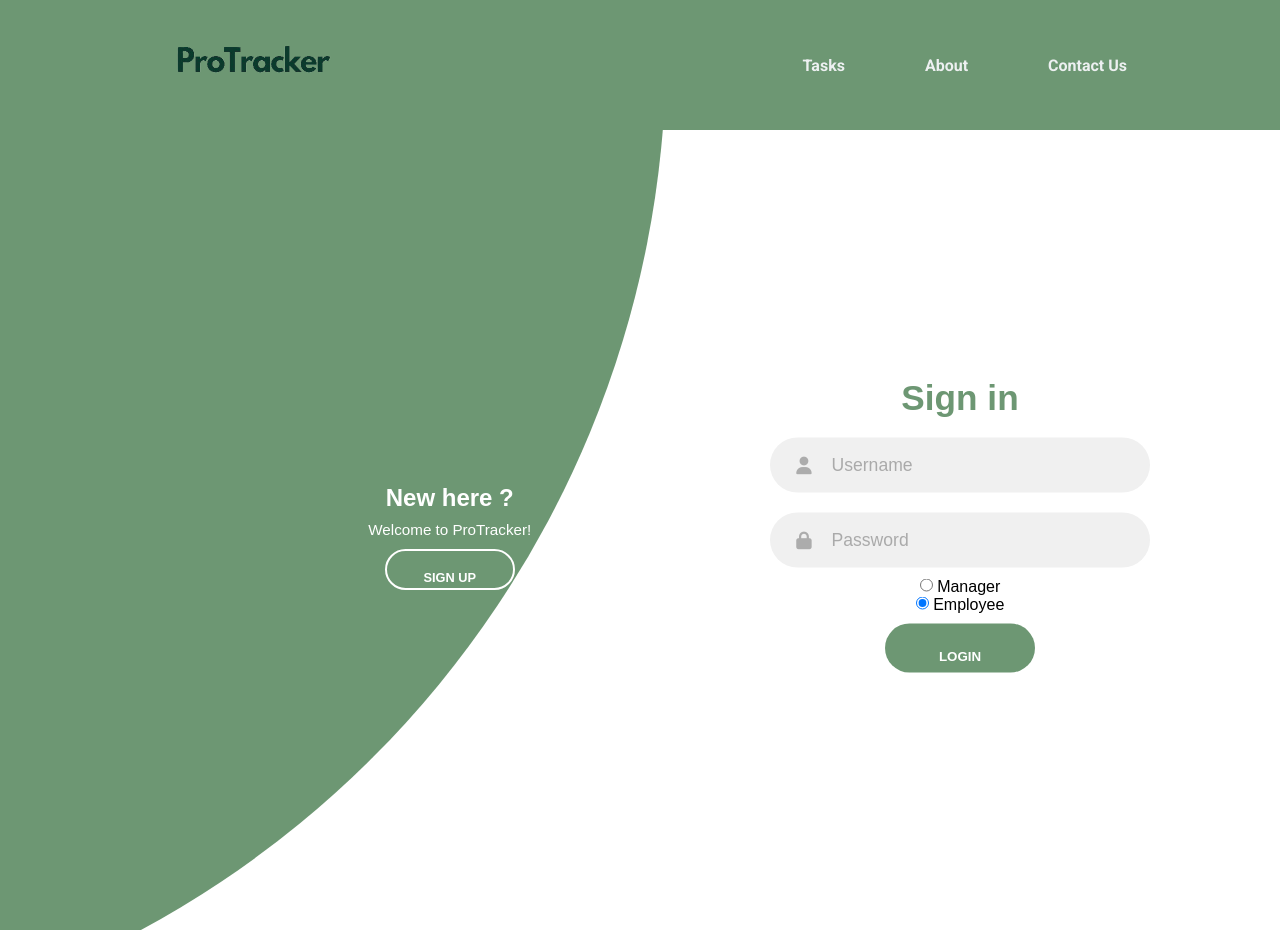
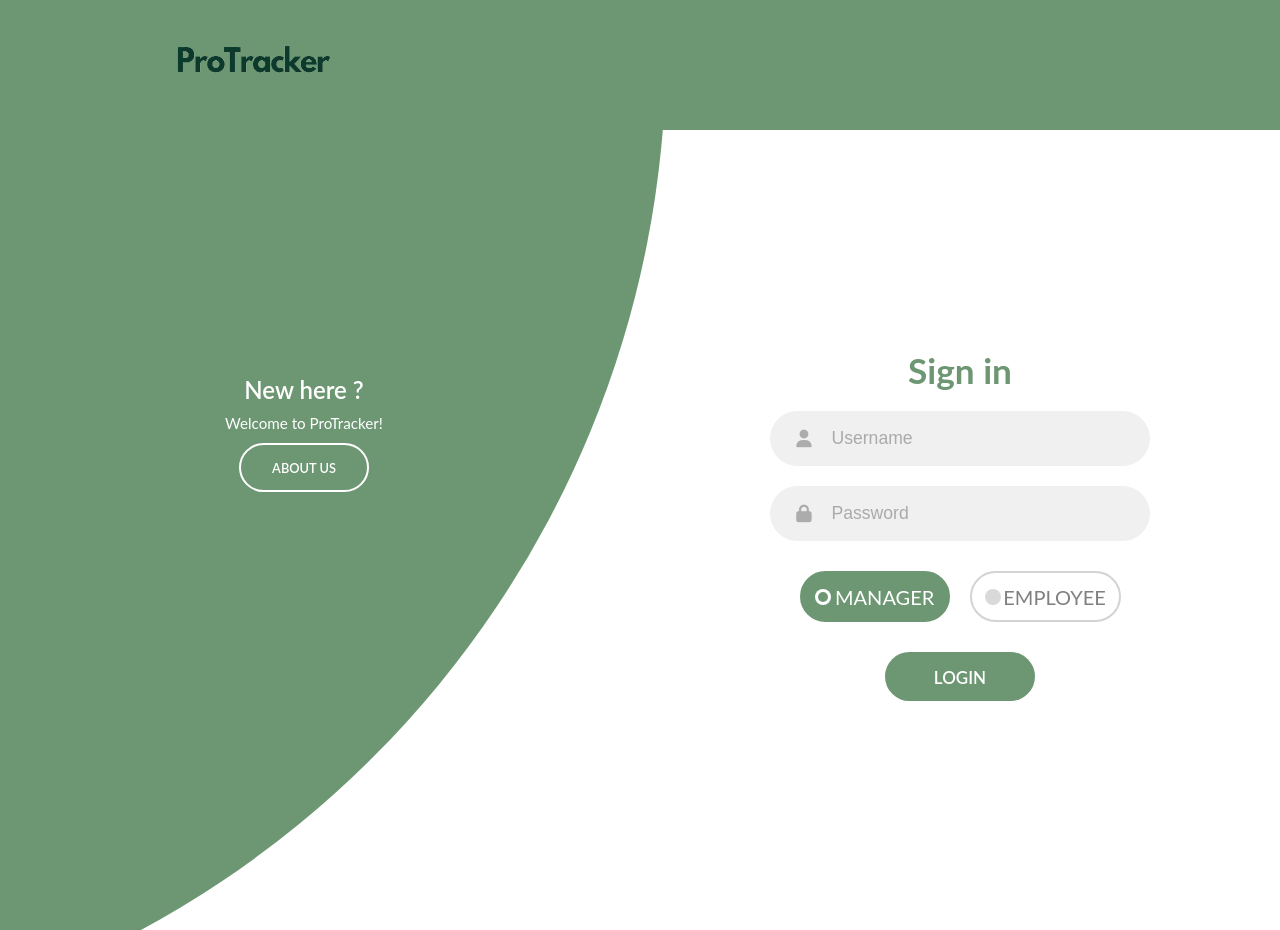
Before and after one commit to roygeorgekala/ProTracker, a Django app: page /login/ in a window 1280 px wide. Run offline with Django 3.2, Linux system fonts and the light colour scheme; some libraries are stand-ins or nearby versions.

Commit message:
changes to login page

```diff
--- a/ProTracker/app/static/css/login.css
+++ b/ProTracker/app/static/css/login.css
@@ -1,3 +1,7 @@
+  body{
+    overflow: hidden;
+  }
+
 * {
     margin: 0;
     padding: 0;
@@ -17,15 +21,26 @@
     overflow: hidden;
   }
 
+.text-left{
+  align-items: left;
+  margin-top: 20px;
+  margin-bottom: 20px;
+  width: 50%;
+  height: 50%;
+  top: 12;
+  left: 12;
+  padding: 155px;
+  align-items: left;
+}
   .forms-container {
-    position: absolute;
+    position: right;
     width: 100%;
     height: 100%;
     top: 0;
     left: 0;
   }
 
-  .signin-signup {
+  .signin-aboutus {
     position: absolute;
     top: 50%;
     transform: translate(-50%, -50%);
@@ -142,9 +157,11 @@
     text-align: center;
     text-decoration: none;
     font-weight: 600;
+    font-size: 17px;
     margin: 10px 0;
     cursor: pointer;
     transition: 0.5s;
+    padding-bottom: 30px;
     padding-top: 15px;
   }
 
@@ -192,12 +209,16 @@
   }
 
   .left-panel {
+    align-items: center;
     pointer-events: all;
+    margin-bottom: 206px;
     padding: 3rem 17% 2rem 12%;
   }
 
   .right-panel {
+    align-items: center;
     pointer-events: none;
+    margin-bottom: 206px;
     padding: 3rem 12% 2rem 17%;
   }
 
@@ -220,10 +241,12 @@
 
   .btn.transparent {
     margin: 0;
+    align-items: center;
     background: none;
     border: 2px solid #fff;
     width: 130px;
     height: 41px;
+    font-size: 17px;
     font-weight: 600;
     font-size: 0.8rem;
   }
@@ -395,8 +418,94 @@
       left: 50%;
     }
 
-    .container.sign-up-mode:before {
+    .container.about-us-mode:before {
       bottom: 28%;
       left: 50%;
     }
   }
+
+
+*{
+  margin: 0;
+  padding: 0;
+  box-sizing: border-box;
+  font-family: 'Lato', sans-serif;
+}
+/* html,body{
+  display: grid;
+  height: 100%;
+  place-items: center;
+  background: #0069d9;
+  font-family: 'Lato', sans-serif;
+} */
+.wrapper{
+  display: inline-flex;
+  background: #fff;
+  height: 91px;
+  width: 371px;
+  align-items: center;
+  justify-content: space-evenly;
+  border-radius: 5px;
+  padding: 20px 15px;
+}
+.wrapper .option{
+  background: #fff;
+  height: 100%;
+  width: 100%;
+  display: flex;
+  align-items: center;
+  justify-content: space-evenly;
+  margin: 0 10px;
+  border-radius: 30px;
+  cursor: pointer;
+  padding: 0 10px;
+  border: 2px solid lightgrey;
+  transition: all 0.3s ease;
+}
+.wrapper .option .dot{
+  height: 16px;
+  width: 16px;
+  padding: 5px;
+  background: #d9d9d9;
+  border-radius: 50%;
+  position: relative;
+}
+.wrapper .option .dot::before{
+  position: absolute;
+  content: "";
+  top: 3px;
+  left: 3px;
+  padding: 0px;
+  width: 10px;
+  height: 10px;
+  background: #6D9773;
+  border-radius: 50%;
+  opacity: 0;
+  transform: scale(1.5);
+  transition: all 0.3s ease;
+}
+input[type="radio"]{
+  display: none;
+}
+#option-1:checked:checked ~ .option-1,
+#option-2:checked:checked ~ .option-2{
+  border-color: #6D9773;
+  background: #6D9773;
+}
+#option-1:checked:checked ~ .option-1 .dot,
+#option-2:checked:checked ~ .option-2 .dot{
+  background: #fff;
+}
+#option-1:checked:checked ~ .option-1 .dot::before,
+#option-2:checked:checked ~ .option-2 .dot::before{
+  opacity: 1;
+  transform: scale(1);
+}
+.wrapper .option span{
+  font-size: 20px;
+  color: #808080;
+}
+#option-1:checked:checked ~ .option-1 span,
+#option-2:checked:checked ~ .option-2 span{
+  color: #fff;
+}
--- a/ProTracker/app/static/js/login.js
+++ b/ProTracker/app/static/js/login.js
@@ -1,11 +1,11 @@
 const sign_in_btn = document.querySelector("#sign-in-btn");
-const sign_up_btn = document.querySelector("#sign-up-btn");
+const about_us_btn = document.querySelector("#about-us-btn");
 const container = document.querySelector(".container");
 
-sign_up_btn.addEventListener("click", () => {
-  container.classList.add("sign-up-mode");
+about_us_btn.addEventListener("click", () => {
+  container.classList.add("about-us-mode");
 });
 
 sign_in_btn.addEventListener("click", () => {
-  container.classList.remove("sign-up-mode");
+  container.classList.remove("about-us-mode");
 });
--- a/ProTracker/app/templates/app/login.html
+++ b/ProTracker/app/templates/app/login.html
@@ -4,12 +4,12 @@
     <head>
         <meta charset="utf-8">
         <meta http-equiv="X-UA-Compatible" content="IE=edge">
-        <title>Login</title>
+        <title>Welcome to ProTracker!</title>
 
         <meta name="description" content="">
         <link rel="stylesheet" href="{% static 'css/home.css' %}">
 
-        <meta name="viewport" content="width=device-width, initial-scale=1.0" />
+        <meta name="viewport" content="width=device-width, initial-scale=1, shrink-to-fit=no">
         <script src="https://kit.fontawesome.com/64d58efce2.js" crossorigin="anonymous"></script>
         <link rel="stylesheet" href="{% static 'css/login.css' %}" />
         <title>Welcome to ProTracker!</title>
@@ -18,25 +18,30 @@
     <body>
       <header>
         <a class="logo" href="/"><img width="250px" height="60px" src="{% static 'media/header.png' %}" alt="logo"></a>
-        <a class="cta" href="#">Tasks</a>
+        <!-- <a class="cta" href="#">Tasks</a>
         <a class="cta" href="#">About</a>
-        <a class="cta" href="#">Contact Us</a>
+        <a class="cta" href="#">Contact Us</a> -->
 
         <p class="menu cta">Menu</p>
     </header>
-    <div class="overlay">
+    <!-- <div class="overlay">
         <a class="close">×</a>
         <div class="overlay__content">
             <a href="#">Services</a>
             <a href="#">Projects</a>
             <a href="#">About</a>
         </div>
-    </div>
+    </div> -->
      <link type="text/java" src="{% static 'js/header.js' %}"></link>
 
     <div class="container">
+      <div class="text-left">
+        <h3>ABOUT US</h3>
+        <p> ProTracker, an organization space for  and assigning tasks. On this website, with the help of predefined templates you can add and check tasks. </p>
+        <p>Easily manage even the most hectic project workflows</p>
+      </div>
       <div class="forms-container">
-        <div class="signin-signup">
+        <div class="signin-aboutus">
           <form action="verify" class="sign-in-form" method='POST'>
           {% csrf_token %}
 
@@ -50,7 +55,7 @@
               <i class="fas fa-lock"></i>
               <input type="password" placeholder="Password"  name="password" required/>
             </div>
-               <div class="form-check-inline">
+               <!-- <div class="form-check-inline">
                 <input class="form-check-input" type="radio" name="roleType" id="manager_radio" value="manager" >
                 <label class="form-check-label" for="manager_radio">
                   Manager
@@ -61,14 +66,28 @@
                 <label class="form-check-label" for="employee_radio">
                   Employee
                 </label>
-              </div>
+              </div> -->
+
+              <div class="wrapper">
+                <input type="radio" name="select" id="option-1" checked>
+                <input type="radio" name="select" id="option-2">
+                  <label for="option-1" class="option option-1">
+                    <div class="dot"></div>
+                     <span>MANAGER</span>
+                     </label>
+                  <label for="option-2" class="option option-2">
+                    <div class="dot"></div>
+                     <span>EMPLOYEE</span>
+                  </label>
+               </div>
 
             <button type="Submit" class="btn">
              LOGIN
             </button>
 
           </form>
-          <form action="#" class="sign-up-form">
+
+          <!-- <form action="#" class="sign-up-form">
             <h2 class="title">Sign up</h2>
             <div class="input-field">
               <i class="fas fa-user"></i>
@@ -82,10 +101,8 @@
               <i class="fas fa-lock"></i>
               <input type="password" placeholder="Password" required />
             </div>
+          </form> -->
 
-
-
-          </form>
         </div>
       </div>
 
@@ -96,8 +113,9 @@
             <p>
              Welcome to ProTracker!
             </p>
-            <button class="btn transparent" id="sign-up-btn">
-              Sign up
+
+            <button class="btn transparent" id="about-us-btn">
+             ABOUT US
             </button>
           </div>
           <!-- <img src="image/logo.png" class="image" alt="" /> -->
```
Also changed, not shown: other parts of ProTracker/app/static/css/login.css (+23 -23 lines).
